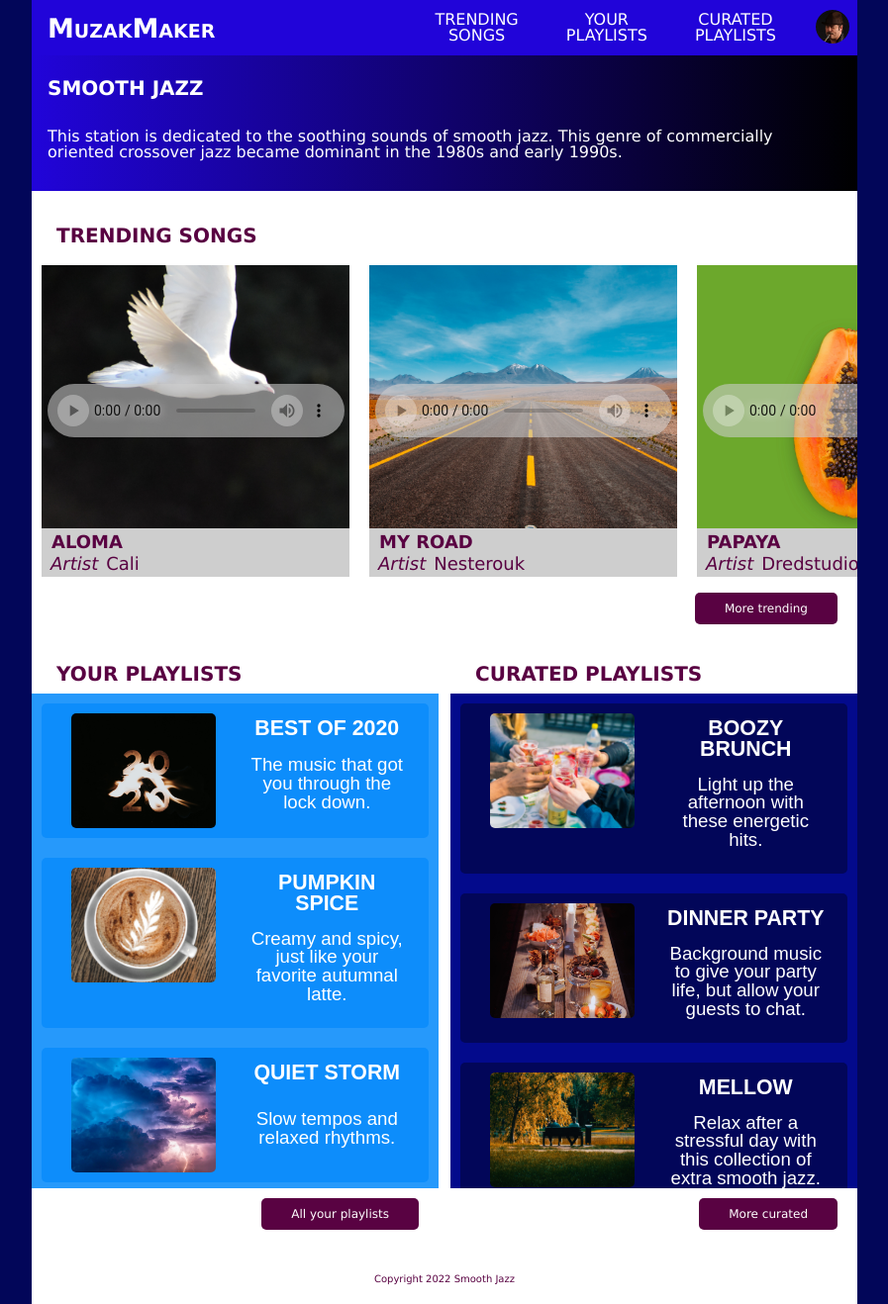
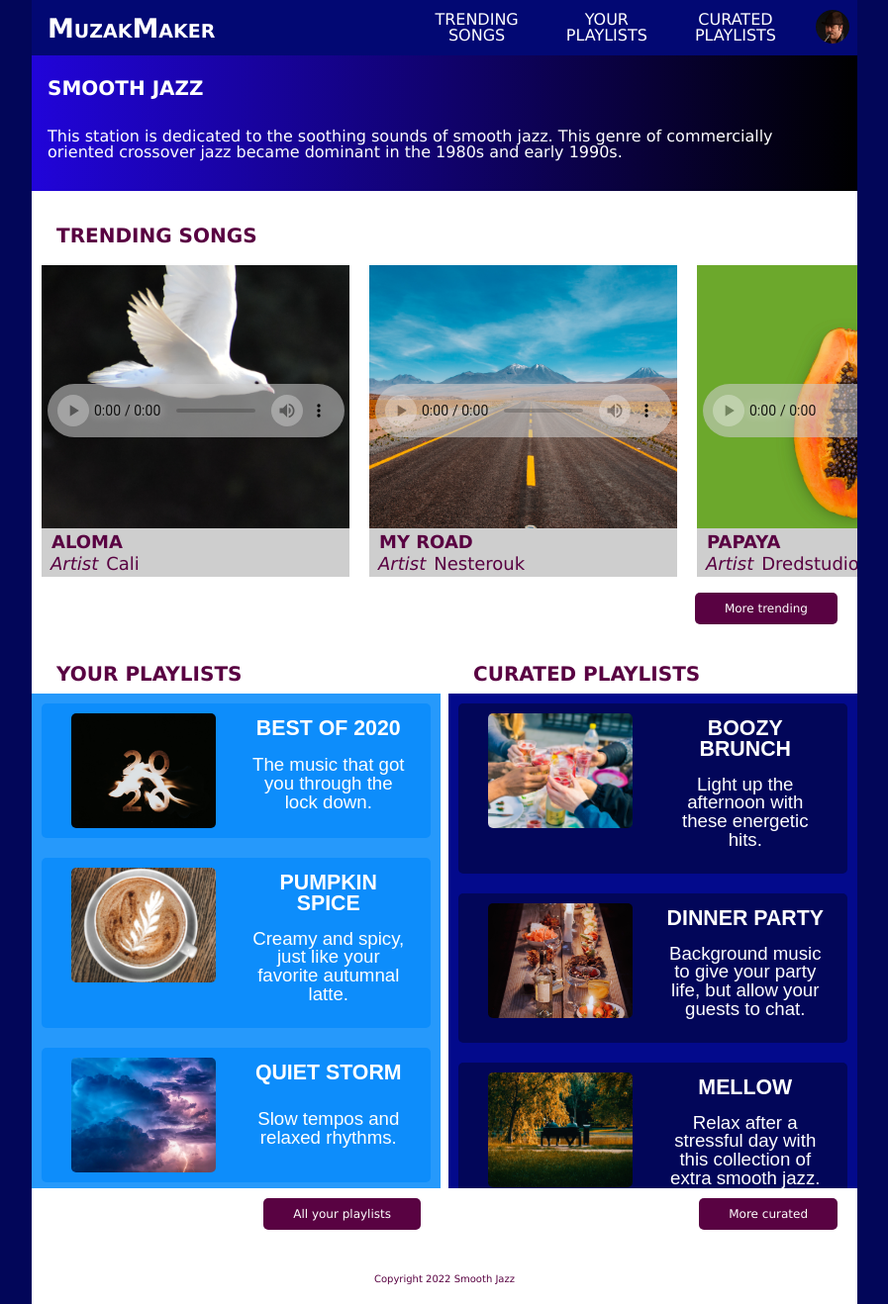
Before and after one commit to mporrell/PORRELLO-ASSIGNMANT----STREAMING-MEDIA-, a plain HTML site: page index.html in a window 1280 px wide. Shown: the whole page at 99% size, without its empty margins (191-1088 px from the left). Drawn offline with nearby package versions, Linux system fonts and the light colour scheme.

Commit message:
final touches

```diff
--- a/menu.css
+++ b/menu.css
@@ -1,6 +1,6 @@
 
 nav {
-    background:#030A8c;
+    background:#020873;
     width: 100%;
 }
 
@@ -121,8 +121,7 @@ nav h2 {
         top: 0;
         display: grid;
         grid-template-columns: 1fr repeat(4, 0fr);
-        background: var(--med-blue)
-
+        background: #020873;
     }
 
     nav li {
--- a/style.css
+++ b/style.css
@@ -381,7 +381,7 @@ footer {
     .playlists__wrapper {
         display: grid;
         grid-template-columns: 1fr 1fr;
-        gap: 12px;
+        gap: 8px;
         width: 100%;
     }
 
```
